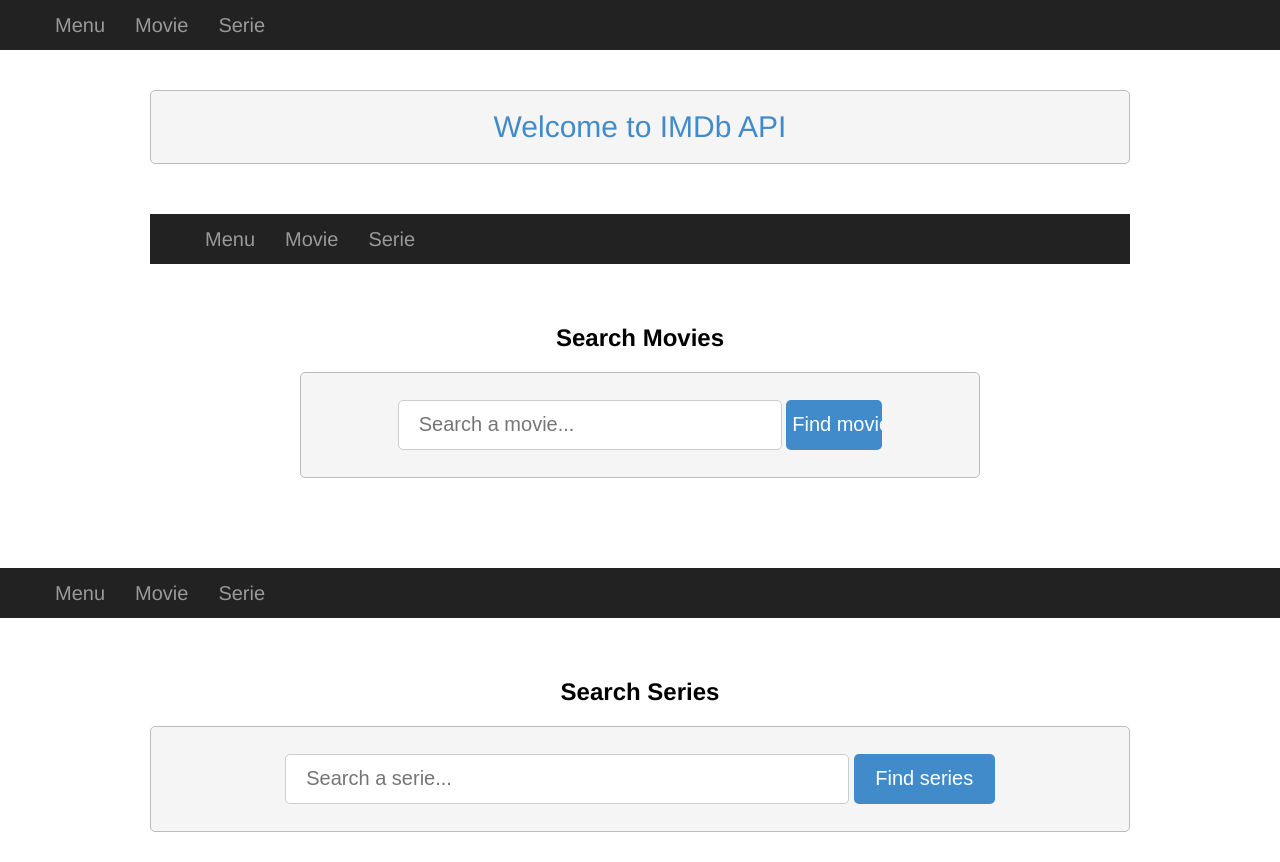
After one commit to barthh/api-imdb, a Python web app: template app/templates/home.html in a window 1280 px wide. The commit adds this page. Run offline with Jinja, Linux system fonts and the light colour scheme; the template is opened without the code that fills it, so the values that code supplies are empty.

Commit message:
Restructuration

```diff
--- a/app/static/css/base.css
+++ b/app/static/css/base.css
@@ -7,15 +7,21 @@ body {
   background-color: #222;
   min-height: 50px;
 }
-div.navbar_link a {
+
+div.navbar_link {
+  margin-left: 40px;
+}
+div.navbar a {
   color: #999;
 }
-div.navbar_link a:hover {
+
+div.navbar a:hover {
   color: white;
 }
-.navbar_link {
+
+.link {
   float: left;
-  padding: 14px 70px;
+  padding: 14px 15px;
   font-size: 20px;
 }
 
@@ -55,3 +61,7 @@ div.elements .messages {
   font-size: 25px;
   text-decoration: none;
 }
+
+.space {
+  margin-top: 50px;
+}
--- a/app/static/css/search_bar.css
+++ b/app/static/css/search_bar.css
@@ -11,7 +11,7 @@ input[type=text], select {
     box-sizing: border-box;
 }
 input[type=submit] {
-    width: 10%;
+    width: 15%;
     background-color: #428bca;
     color: white;
     margin: 8px 0;
--- a/app/templates/base.html
+++ b/app/templates/base.html
@@ -10,6 +10,8 @@
     <div class = "navbar">
       <div class = "navbar_link">
         <a class = "link" href = "{{ url_for('home.home') }}" style = "text-decoration:none">Menu</a>
+        <a class = "link" href = "{{ url_for('search_movies.menu') }}" style = "text-decoration:none">Movie</a>
+        <a class = "link" href = "{{ url_for('search_series.menu') }}" style = "text-decoration:none">Serie</a>
       </div>
     </div>
 
--- /dev/null
+++ b/app/templates/home.html
@@ -0,0 +1,18 @@
+{% extends 'base.html' %}
+
+{% block container %}
+
+<div class="elements padding">
+  <div class = "title">
+      {% block Maintitle %} Welcome to IMDb API {% endblock %}
+  </div>
+</div>
+
+<div class = "space">
+  {% include 'search/movies_bar.html' %}
+</div>
+<div class = "space">
+  {% include 'search/series_bar.html' %}
+</div>
+
+{% endblock %}
--- /dev/null
+++ b/app/templates/search/movies_bar.html
@@ -0,0 +1,22 @@
+<!-- Allow us to hide the menu  -->
+{% if not menu %}
+  {% extends 'base.html' %}
+{% endif %}
+
+{% block container %}
+
+  <h2>{% block title1 %} Search Movies {% endblock %}</h2>
+  <link href = "{{ url_for('static', filename = 'css/search_bar.css') }}" rel = "stylesheet">
+
+  <div class = "elements padding">
+    <form method = "POST">
+      <input type = "text" name = "movie_title" placeholder = "Search a movie...">
+      <input type = "submit" name="submit" value = "Find movies">
+    </form>
+  </div>
+
+  <div class = "results">
+    {% block container2 %}{% endblock %}
+  </div>
+
+{% endblock %}
--- /dev/null
+++ b/app/templates/search/series_bar.html
@@ -0,0 +1,22 @@
+<!-- Allow us to hide the menu  -->
+{% if not menu %}
+  {% extends 'base.html' %}
+{% endif %}
+
+{% block container %}
+
+  <h2>{% block title1 %} Search Series {% endblock %}</h2>
+  <link href = "{{ url_for('static', filename = 'css/search_bar.css') }}" rel = "stylesheet">
+
+  <div class = "elements padding">
+    <form method = "POST">
+      <input type = "text" name = "serie_title" placeholder = "Search a serie...">
+      <input type = "submit" name="submit" value = "Find series">
+    </form>
+  </div>
+
+  <div class = "results">
+    {% block container2 %}{% endblock %}
+  </div>
+
+{% endblock %}
--- a/app/views/__init__.py
+++ b/app/views/__init__.py
@@ -1,4 +1,5 @@
 from .home import home_app
 from .information import information_app
-from .search import search_app
 from .errorapi import errorapi_app
+
+from .search import *
--- /dev/null
+++ b/app/views/search/__init__.py
@@ -0,0 +1,2 @@
+from .movies import search_movies_app
+from .series import search_series_app
```
Also changed, not shown: app/__init__.py (+4 -5 lines), app/templates/search/results.html (renamed from app/templates/search_results.html, +8 -1 lines), app/templates/search_bar.html (deleted, +0 -33 lines), app/views/home.py (+16 -2 lines), app/views/search.py (deleted, +0 -52 lines), app/views/search/movies.py (added, +34 -0 lines), app/views/search/series.py (added, +34 -0 lines).
